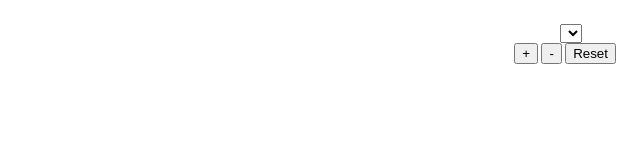
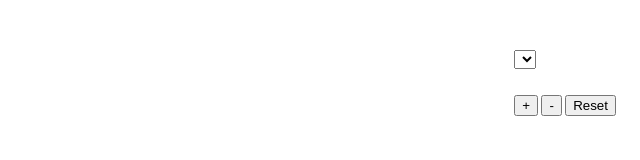
Before and after one commit to eliandoran/mandelbrot-set, a plain HTML site: page index.html in a window 1280 px wide. Shown: the whole page, without its empty margins (640-1280 px from the left). Drawn offline with Linux system fonts and the light colour scheme.

Commit message:
Improve config layout slightly

```diff
--- a/style.css
+++ b/style.css
@@ -12,6 +12,14 @@ section.config-pane {
     top: 2em;
     right: 2em;
     color: white;
+}
+
+section.config-pane label {
+    display: block;
+}
+
+section.config-pane .row {
+    margin: 1em 0;
 }
 
 #footer {
```
